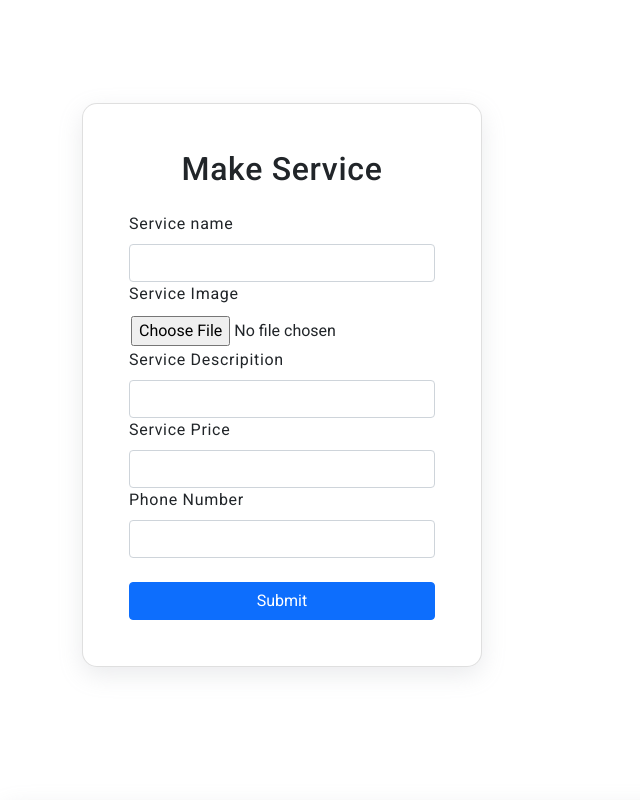
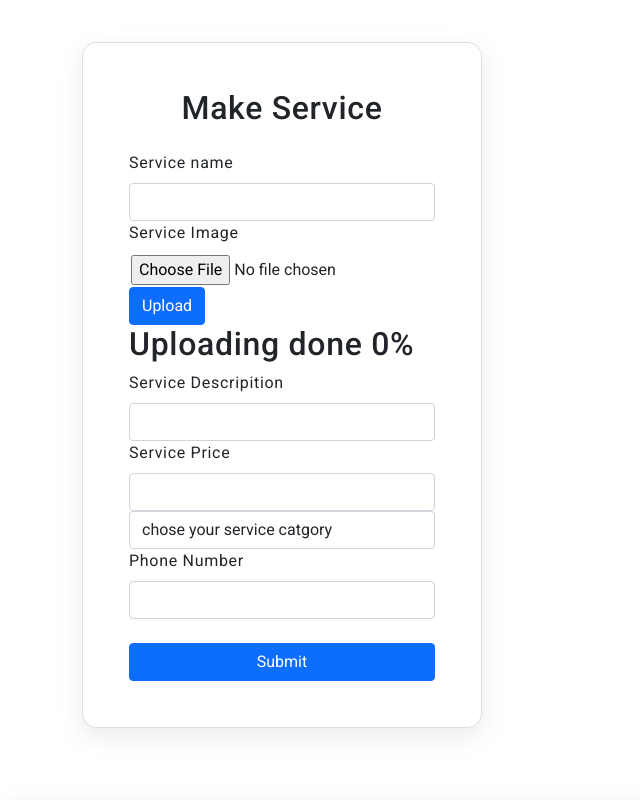
Before and after one commit to Mhmd3ssam/Joy, a React (Create React App) app in the folder client/: page /dashboard in a window 1280 px wide. Shown: the top 800 px of the page, without its empty margins (0-640 px from the left). Built offline with nearby package versions, Linux system fonts and the light colour scheme; no server answers; sample sign-in values are in the browser's storage.

Commit message:
Complete Uploading image functionality & Create Service Form

```diff
--- a/client/src/components/Dashboard.js
+++ b/client/src/components/Dashboard.js
@@ -1,37 +1,39 @@
 import React, { useState, useEffect, useRef } from "react"
-import { Form, Button, Card, Alert, Container } from "react-bootstrap"
+import  Form from "react-bootstrap/Form"
+import { Alert,Button, Card,  Container,   } from "react-bootstrap"
 import { useAuth } from "../context/AuthContext";
 import { Link, useHistory } from "react-router-dom"
 import { auth } from "../Firebase";
 import { doc, getFirestore, collection } from "firebase/firestore";
 import app from "../Firebase";
-import { getStorage , ref as storageRef, uploadBytes, getDownloadURL} from "firebase/storage";
-
+import { getStorage, ref as storageRef, uploadBytes, getDownloadURL, uploadBytesResumable } from "firebase/storage";
 
 
 export default function Dashboard() {
 
+  const { currentUser, logout, setService, getAllUserService } = useAuth()
+
   const [error, setError] = useState("")
-  const { currentUser, logout, setService, getAllUserService } = useAuth()
+  const [image, setImage] = useState(null);
+  const [loading, setLoading] = useState(false);
+  const [progress, setProgress] = useState(0);
+  const [url, setUrl] = useState('')
   const history = useHistory();
-  const [loading, setLoading] = useState(false);
+  const [catagory, setCatagory] = useState('default');
+
   const serviceNameRef = useRef();
   const serviceDescripitionRef = useRef();
   const servicePriceRef = useRef();
   const servicePhoneRef = useRef();
-  const serviceImage = useRef();
-  const [image,setImage] = useState(null);
-  const [progress, setProgress] = useState(0);
-  const [url, setUrl] = useState("");
-
+  const imagRef = useRef();
 
 
 
 
   const db = getFirestore(app);
-  const serviceCollectionRef = collection(db, "service");
+  const serviceCollectionRef = collection(db, catagory);
 
-
+  // hotels / resturant / places
   // Retrieve Service Documents
   // (async (serviceCollectionRef)=>{
   //   await console.log(getAllUserService(serviceCollectionRef))
@@ -39,37 +41,75 @@ export default function Dashboard() {
   // const alyDocRef = doc(db, "service", "7755pDJQy3rSZg4pIFEi");
 
   function handelChange(e) {
+
     if (e.target.files[0]) {
+      Object.defineProperty(e.target.files[0], 'name', {
+        writable: true,
+        value: new Date()
+
+      })
       setImage(e.target.files[0])
-      console.log(image)
+
     }
-
   }
 
-  async function handelUpload(){
+  function handelCatgory(e) {
+    setCatagory(e.target.value)
+  }
+
+  console.log(catagory)
+
+  function clearValues() {
+    serviceNameRef.current.value = "";
+    serviceDescripitionRef.current.value = "";
+    servicePriceRef.current.value = '';
+    servicePhoneRef.current.value = '';
+    setProgress(0)
+  }
+
+
+
+
+
+  async function handelUpload() {
     const storage = getStorage(app);
     const storageReff = storageRef(storage);
-    const imagesRef = storageRef(storageReff,`images/${image.name}`);
-    uploadBytes(imagesRef,image )
-    let result = getDownloadURL(imagesRef).then((downloadURL) => {
-      console.log("File available at", downloadURL);
-      return downloadURL;
-    });
-    return result;
+    const imagesRef = storageRef(storageReff, `images/${image.name}`);
+    const uploadTask = uploadBytesResumable(imagesRef, image)
+    console.log(uploadTask)
+    uploadTask.on(
+      "state_changed",
+      (snapshot) => {
+        const prog = Math.round(
+          (snapshot.bytesTransferred / snapshot.totalBytes) * 100
+        );
+        setProgress(prog);
+      },
+      (error) => console.log(error),
+      () => {
+        getDownloadURL(uploadTask.snapshot.ref).then((downloadURL) => {
+          console.log("File available at", downloadURL);
+          setUrl(downloadURL)
+        });
+      }
+    )
   }
 
+  console.log(url)
+
+
   async function handelSubmit(e) {
+    console.log(url)
     e.preventDefault();
     try {
       setError("");
       setLoading(true);
-      let path = await handelUpload();
       await setService(serviceCollectionRef, {
         serviceName: serviceNameRef.current.value,
         serviceDescripition: serviceDescripitionRef.current.value,
         servicePrice: servicePriceRef.current.value,
         servicePhone: servicePhoneRef.current.value,
-        imagePath:path
+        imagePath: url
       })
 
       history.push("/dashboard")
@@ -79,6 +119,10 @@ export default function Dashboard() {
       setError("Failed to create an service");
     }
     setLoading(false);
+
+    clearValues()
+
+
   }
 
   async function handleLogout() {
@@ -114,7 +158,9 @@ export default function Dashboard() {
 
               <Form.Group id="Service_Image">
                 <Form.Label> Service Image </Form.Label>
-                <Form.Control type="file" accept=".png, .jpg, .jpeg"  required  onChange={handelChange}/>
+                <Form.Control type="file" accept=".png, .jpg, .jpeg" required ref={imagRef} onChange={handelChange} />
+                <Button onClick={handelUpload}> Upload</Button>
+                <h2>Uploading done {progress}%</h2>
               </Form.Group>
 
               <Form.Group id="Service_Descripition">
@@ -126,6 +172,14 @@ export default function Dashboard() {
                 <Form.Label> Service Price</Form.Label>
                 <Form.Control type="number" ref={servicePriceRef} required />
               </Form.Group>
+
+                <Form.Control as="select"aria-label="Floating label select example" onChange={(e)=>handelCatgory(e)}>
+                  <option> chose your service catgory </option>
+                  <option value="service">service</option>
+                  <option value="hotel">hotel</option>
+                  <option value="places">places</option>
+                </Form.Control>
+
 
               <Form.Group id="Phone_Number">
                 <Form.Label> Phone Number </Form.Label>
@@ -165,3 +219,195 @@ export default function Dashboard() {
     </>
   )
 }
+
+
+
+
+
+
+
+
+
+
+
+
+
+
+
+
+
+
+
+
+
+
+
+
+
+// import React, { useState, useEffect, useRef } from "react"
+// import { Form, Button, Card, Alert, Container } from "react-bootstrap"
+// import { useAuth } from "../context/AuthContext";
+// import { Link, useHistory } from "react-router-dom"
+// import { auth } from "../Firebase";
+// import { doc, getFirestore, collection } from "firebase/firestore";
+// import app from "../Firebase";
+// import { getStorage , ref as storageRef, uploadBytes, getDownloadURL} from "firebase/storage";
+
+
+
+// export default function Dashboard() {
+
+//   const [error, setError] = useState("")
+//   const { currentUser, logout, setService, getAllUserService } = useAuth()
+//   const history = useHistory();
+//   const [loading, setLoading] = useState(false);
+//   const serviceNameRef = useRef();
+//   const serviceDescripitionRef = useRef();
+//   const servicePriceRef = useRef();
+//   const servicePhoneRef = useRef();
+//   const serviceImage = useRef();
+//   const [image,setImage] = useState(null);
+//   const [progress, setProgress] = useState(0);
+//   const [url, setUrl] = useState("");
+
+
+
+
+
+//   const db = getFirestore(app);
+//   const serviceCollectionRef = collection(db, "service");
+
+
+//   // Retrieve Service Documents
+//   // (async (serviceCollectionRef)=>{
+//   //   await console.log(getAllUserService(serviceCollectionRef))
+//   // })(serviceCollectionRef)
+//   // const alyDocRef = doc(db, "service", "7755pDJQy3rSZg4pIFEi");
+
+//   function handelChange(e) {
+//     if (e.target.files[0]) {
+//       setImage(e.target.files[0])
+//       console.log(image)
+//     }
+
+//   }
+
+//   async function handelUpload(){
+//     const storage = getStorage(app);
+//     const storageReff = storageRef(storage);
+//     const imagesRef = storageRef(storageReff,`images/${image.name}`);
+//     uploadBytes(imagesRef,image )
+//     let result = getDownloadURL(imagesRef).then((downloadURL) => {
+//       console.log("File available at", downloadURL);
+//       return downloadURL;
+//     });
+//     return result;
+//   }
+
+//   async function handelSubmit(e) {
+//     e.preventDefault();
+//     try {
+//       setError("");
+//       setLoading(true);
+//       let path = await handelUpload();
+//       await setService(serviceCollectionRef, {
+//         serviceName: serviceNameRef.current.value,
+//         serviceDescripition: serviceDescripitionRef.current.value,
+//         servicePrice: servicePriceRef.current.value,
+//         servicePhone: servicePhoneRef.current.value,
+//         imagePath:path
+//       })
+
+//       history.push("/dashboard")
+//       console.log('done')
+//     } catch (error) {
+//       console.log(error);
+//       setError("Failed to create an service");
+//     }
+//     setLoading(false);
+//   }
+
+//   async function handleLogout() {
+//     setError("");
+//     try {
+//       await logout(auth)
+//       history.push("/login")
+//     } catch {
+//       setError("Failed to log out")
+//     }
+//   }
+
+
+
+//   return (
+//     <>
+//       <Container
+//         className="d-flex align-items-center justify-content-between"
+//         style={{ minHeight: "100vh" }}
+//       >
+//         <Card className="w-100" style={{ maxWidth: "400px" }}>
+//           <Card.Body>
+
+//             <h2 className="text-center mb-4"> Make Service</h2>
+//             {error && <Alert variant="danger">{error}</Alert>}
+
+//             <Form onSubmit={handelSubmit}>
+
+//               <Form.Group id="Service_Name">
+//                 <Form.Label> Service name </Form.Label>
+//                 <Form.Control type="text" ref={serviceNameRef} required />
+//               </Form.Group>
+
+//               <Form.Group id="Service_Image">
+//                 <Form.Label> Service Image </Form.Label>
+//                 <Form.Control type="file" accept=".png, .jpg, .jpeg"  required  onChange={handelChange}/>
+//               </Form.Group>
+
+//               <Form.Group id="Service_Descripition">
+//                 <Form.Label> Service Descripition </Form.Label>
+//                 <Form.Control type="text" ref={serviceDescripitionRef} required />
+//               </Form.Group>
+
+//               <Form.Group id="Service_Price">
+//                 <Form.Label> Service Price</Form.Label>
+//                 <Form.Control type="number" ref={servicePriceRef} required />
+//               </Form.Group>
+
+//               <Form.Group id="Phone_Number">
+//                 <Form.Label> Phone Number </Form.Label>
+//                 <Form.Control type="number" ref={servicePhoneRef} required />
+//               </Form.Group>
+
+//               <Button type="submit" className="w-100 mt-4">
+//                 Submit
+//               </Button>
+
+//             </Form>
+//           </Card.Body>
+//         </Card>
+//       </Container>
+
+//       <Card>
+
+//         <Card.Body>
+//           <h2 className="text-center mb-4">Profile</h2>
+//           {error && <Alert variant="danger"> {error}</Alert>}
+//           <strong>Email:</strong>{currentUser ? currentUser.email : ""}
+//           <strong>Password:</strong>{currentUser ? currentUser.password : ""}
+//           <div>
+//             {currentUser.englishUserName}
+//           </div>
+//           <Link to="/update-profile" className="btn btn-primary w-100 mt-3">
+//             Update Profile
+//           </Link>
+//         </Card.Body>
+
+//       </Card>
+
+//       <div className="w-100 text-center mt-2">
+//         <Button variant="link" onClick={handleLogout}> Log Out</Button>
+//       </div>
+
+//     </>
+//   )
+// }
--- a/client/src/pages/CreateService/CreateService.js
+++ b/client/src/pages/CreateService/CreateService.js
@@ -29,6 +29,10 @@ function CreateService() {
 
   function handelChange(e) {
     if (e.target.files[0]) {
+      Object.defineProperty(e.target.files[0], 'name', {
+        writable: true,
+        value: "updatedFileName"
+      });
       setImage(e.target.files[0])
       console.log(image)
     }
@@ -52,13 +56,12 @@ function CreateService() {
     try {
       setError("");
       setLoading(true);
-      let path = await handelUpload();
       await setService(serviceCollectionRef, {
         serviceName: serviceNameRef.current.value,
         serviceDescripition: serviceDescripitionRef.current.value,
         servicePrice: servicePriceRef.current.value,
         servicePhone: servicePhoneRef.current.value,
-        imagePath:path
+      //  imagePath:path
       })
 
       history.push("/dashboard")
@@ -143,6 +146,8 @@ function CreateService() {
                     required
                     onChange={handelChange}
                   />
+                  <Button onChange={handelUpload} type="submit" className="btn-upload-gradiant mt-5">Upload</Button>
+
                 </Form.Group>
 
                 <Button  type="submit" className="w-100 btn-upload-gradiant mt-5">
```
